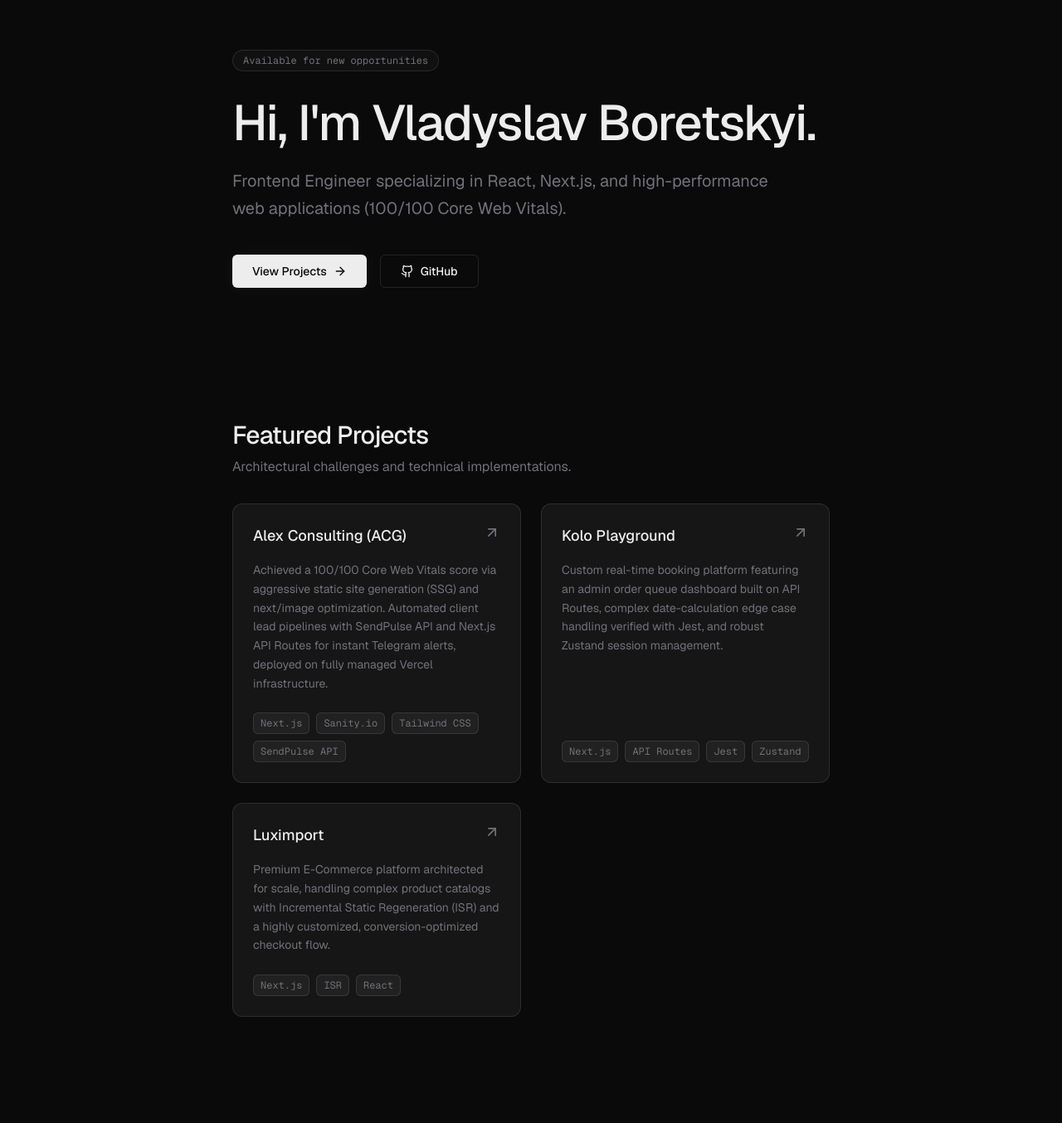
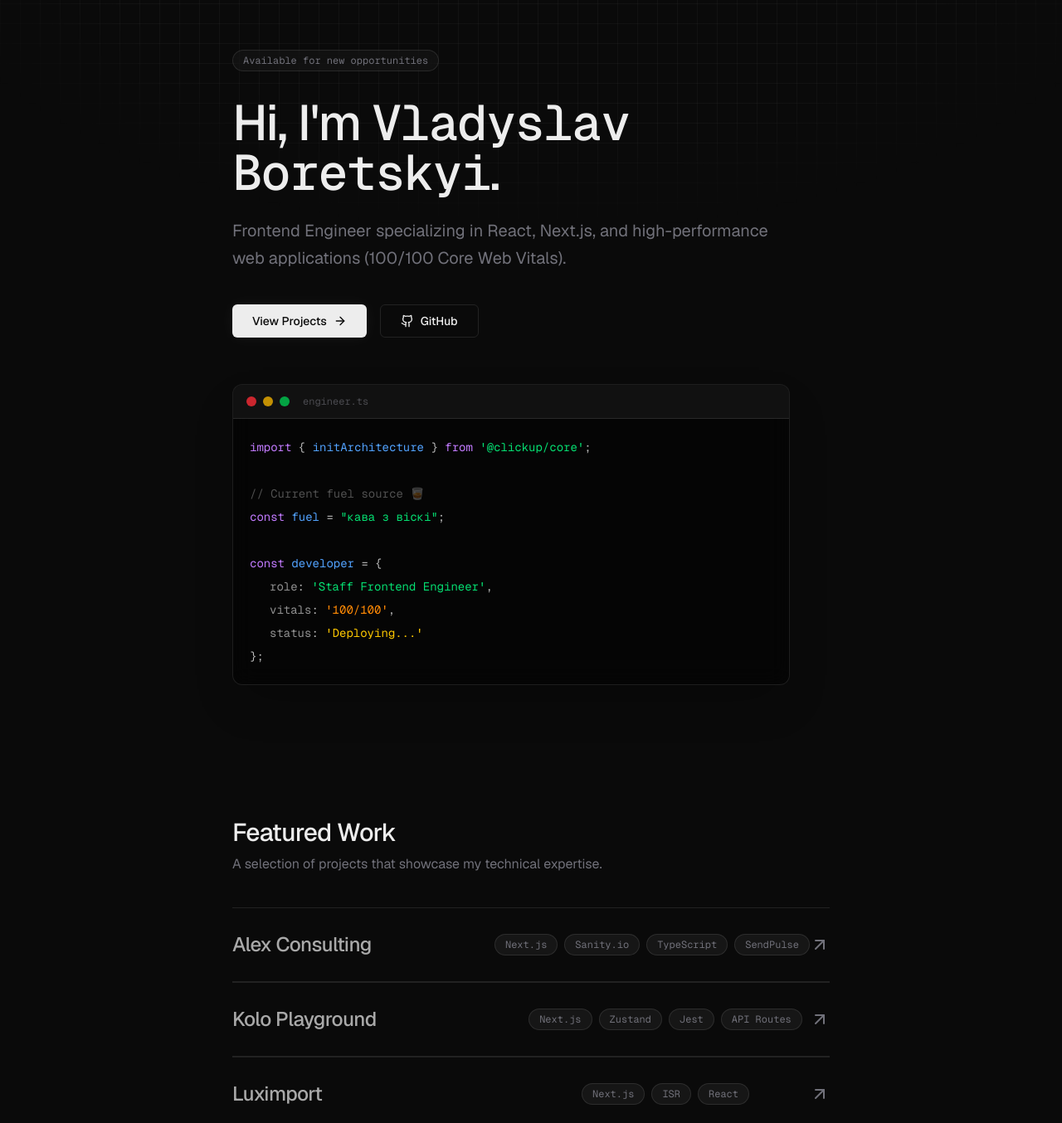
Before and after one commit to BoretskyVladyslav/boretskyi-dev-portfolio, a Next.js app: page / in a window 1280 px wide. Shown: the part 116-1470 px from the top of the page at 83% size. Built offline with nearby package versions, Linux system fonts and the light colour scheme.

Commit message:
feat: redesign projects to floating list and add premium micro-interactions

```diff
--- a/src/app/globals.css
+++ b/src/app/globals.css
@@ -17,6 +17,21 @@
   color-scheme: dark;
 }
 
+html {
+  scroll-behavior: smooth;
+  -ms-overflow-style: none;
+  scrollbar-width: none;
+}
+
+html::-webkit-scrollbar {
+  display: none;
+}
+
+::selection {
+  background: rgba(255, 255, 255, 0.9);
+  color: #000;
+}
+
 body {
   background-color: var(--color-background);
   color: var(--color-foreground);
--- a/src/app/layout.tsx
+++ b/src/app/layout.tsx
@@ -67,6 +67,16 @@ export default function RootLayout({
       style={{ colorScheme: "dark" }}
     >
       <body className="min-h-screen bg-background text-foreground antialiased selection:bg-white/20">
+        <div
+          className="pointer-events-none fixed inset-0 z-[-1] bg-[linear-gradient(to_right,#80808012_1px,transparent_1px),linear-gradient(to_bottom,#80808012_1px,transparent_1px)] bg-[size:24px_24px]"
+          style={{
+            maskImage:
+              "radial-gradient(ellipse 60% 50% at 50% 0%, #000 70%, transparent 100%)",
+            WebkitMaskImage:
+              "radial-gradient(ellipse 60% 50% at 50% 0%, #000 70%, transparent 100%)",
+          }}
+          aria-hidden="true"
+        />
         <div className="mx-auto max-w-3xl px-6 py-12 md:py-24">
           {children}
         </div>
--- a/src/components/Hero.tsx
+++ b/src/components/Hero.tsx
@@ -3,14 +3,13 @@
 import { motion, type Variants } from "framer-motion";
 import { ArrowRight } from "lucide-react";
 import { GithubIcon } from "@/components/icons";
+import { useTextScramble } from "@/hooks/useTextScramble";
 
 const container: Variants = {
   hidden: { opacity: 0 },
   show: {
     opacity: 1,
-    transition: {
-      staggerChildren: 0.15,
-    },
+    transition: { staggerChildren: 0.15 },
   },
 };
 
@@ -19,22 +18,20 @@ const item: Variants = {
   show: {
     opacity: 1,
     y: 0,
-    transition: {
-      type: "spring",
-      stiffness: 100,
-      damping: 15,
-    },
+    transition: { type: "spring", stiffness: 100, damping: 15 },
   },
 };
 
 export function Hero() {
+  const scrambledName = useTextScramble("Vladyslav Boretskyi", 900);
+
   return (
     <header className="flex flex-col items-start gap-6 pt-12 pb-16 md:pt-20">
       <motion.div
         variants={container}
         initial="hidden"
         animate="show"
-        className="flex flex-col items-start gap-6"
+        className="flex flex-col items-start gap-6 w-full"
       >
         <motion.span
           variants={item}
@@ -42,12 +39,21 @@ export function Hero() {
         >
           Available for new opportunities
         </motion.span>
+
         <motion.h1
           variants={item}
           className="text-4xl font-medium tracking-tight text-foreground sm:text-5xl md:text-6xl"
         >
-          Hi, I&apos;m Vladyslav Boretskyi.
+          Hi, I&apos;m{" "}
+          <span
+            className="font-mono text-foreground"
+            aria-label="Vladyslav Boretskyi"
+          >
+            {scrambledName}
+          </span>
+          .
         </motion.h1>
+
         <motion.p
           variants={item}
           className="max-w-2xl text-lg leading-relaxed text-muted-foreground md:text-xl"
@@ -82,6 +88,85 @@ export function Hero() {
             GitHub
           </motion.a>
         </motion.nav>
+
+        {/* Terminal code snippet */}
+        <motion.div
+          variants={item}
+          className="mt-8 w-full max-w-2xl overflow-hidden rounded-xl border border-white/10 bg-black/50 shadow-2xl backdrop-blur-md"
+          aria-hidden="true"
+        >
+          {/* Mac window chrome */}
+          <div className="flex items-center gap-2 border-b border-white/10 bg-white/5 px-4 py-3">
+            <div className="h-3 w-3 rounded-full bg-red-500/80" />
+            <div className="h-3 w-3 rounded-full bg-yellow-500/80" />
+            <div className="h-3 w-3 rounded-full bg-green-500/80" />
+            <span className="ml-2 font-mono text-xs text-muted-foreground/60">
+              engineer.ts
+            </span>
+          </div>
+
+          {/* Syntax-highlighted code */}
+          <div className="p-5 font-mono text-sm leading-7">
+            {/* Line 1 */}
+            <div>
+              <span className="text-purple-400">import</span>
+              <span className="text-foreground/80"> {"{ "}</span>
+              <span className="text-blue-400">initArchitecture</span>
+              <span className="text-foreground/80">{" }"}</span>
+              <span className="text-purple-400"> from </span>
+              <span className="text-green-400">&apos;@clickup/core&apos;</span>
+              <span className="text-foreground/80">;</span>
+            </div>
+
+            {/* Blank line */}
+            <div>&nbsp;</div>
+
+            {/* Comment line */}
+            <div className="text-white/30">
+              {"// Current fuel source 🥃"}
+            </div>
+
+            {/* fuel line */}
+            <div>
+              <span className="text-purple-400">const </span>
+              <span className="text-blue-400">fuel</span>
+              <span className="text-foreground/80"> = </span>
+              <span className="text-green-400">&quot;кава з віскі&quot;</span>
+              <span className="text-foreground/80">;</span>
+            </div>
+
+            {/* Blank line */}
+            <div>&nbsp;</div>
+
+            {/* developer object */}
+            <div>
+              <span className="text-purple-400">const </span>
+              <span className="text-blue-400">developer</span>
+              <span className="text-foreground/80"> = {"{"}</span>
+            </div>
+            <div className="pl-6">
+              <span className="text-foreground/60">role</span>
+              <span className="text-foreground/80">: </span>
+              <span className="text-green-400">&apos;Staff Frontend Engineer&apos;</span>
+              <span className="text-foreground/80">,</span>
+            </div>
+            <div className="pl-6">
+              <span className="text-foreground/60">vitals</span>
+              <span className="text-foreground/80">: </span>
+              <span className="text-orange-400">&apos;100/100&apos;</span>
+              <span className="text-foreground/80">,</span>
+            </div>
+            <div className="pl-6">
+              <span className="text-foreground/60">status</span>
+              <span className="text-foreground/80">: </span>
+              <span className="text-yellow-400">&apos;Deploying...&apos;</span>
+            </div>
+            <div>
+              <span className="text-foreground/80">{"}"}</span>
+              <span className="text-foreground/80">;</span>
+            </div>
+          </div>
+        </motion.div>
       </motion.div>
     </header>
   );
--- a/src/components/Projects.tsx
+++ b/src/components/Projects.tsx
@@ -1,116 +1,199 @@
 "use client";
 
-import { motion } from "framer-motion";
+import { useState, useRef } from "react";
+import { motion, useMotionValue, useSpring, AnimatePresence } from "framer-motion";
 import { ArrowUpRight } from "lucide-react";
 
 interface Project {
   title: string;
   link: string;
   tech: readonly string[];
-  architecture: string;
+  description: string;
+  /** Tailwind gradient classes for the floating preview swatch */
+  previewGradient: string;
+  /** Accent label shown in the preview card */
+  previewLabel: string;
 }
 
 const projects: readonly Project[] = [
   {
-    title: "Alex Consulting (ACG)",
+    title: "Alex Consulting",
     link: "https://buh.acg-ua.com",
-    tech: ["Next.js", "Sanity.io", "Tailwind CSS", "SendPulse API"],
-    architecture:
-      "Achieved a 100/100 Core Web Vitals score via aggressive static site generation (SSG) and next/image optimization. Automated client lead pipelines with SendPulse API and Next.js API Routes for instant Telegram alerts, deployed on fully managed Vercel infrastructure.",
+    tech: ["Next.js", "Sanity.io", "TypeScript", "SendPulse"],
+    description:
+      "Achieved a 100/100 Core Web Vitals score via aggressive SSG and next/image optimization. Automated lead pipelines with SendPulse API for instant Telegram alerts.",
+    previewGradient: "from-slate-700 via-slate-800 to-slate-900",
+    previewLabel: "ACG",
   },
   {
     title: "Kolo Playground",
     link: "https://koloplayground.com",
-    tech: ["Next.js", "API Routes", "Jest", "Zustand"],
-    architecture:
-      "Custom real-time booking platform featuring an admin order queue dashboard built on API Routes, complex date-calculation edge case handling verified with Jest, and robust Zustand session management.",
+    tech: ["Next.js", "Zustand", "Jest", "API Routes"],
+    description:
+      "Real-time booking platform with admin order dashboard, complex date-calculation verified with Jest, and robust Zustand session management.",
+    previewGradient: "from-emerald-900 via-teal-900 to-slate-900",
+    previewLabel: "KOLO",
   },
   {
     title: "Luximport",
     link: "https://luximport.org",
     tech: ["Next.js", "ISR", "React"],
-    architecture:
-      "Premium E-Commerce platform architected for scale, handling complex product catalogs with Incremental Static Regeneration (ISR) and a highly customized, conversion-optimized checkout flow.",
+    description:
+      "Premium E-Commerce platform built for scale with ISR product catalogs and a conversion-optimized checkout flow.",
+    previewGradient: "from-amber-900 via-orange-900 to-slate-900",
+    previewLabel: "LUX",
   },
 ];
 
+/** Floating preview card that follows the cursor inside each row */
+function FloatingPreview({
+  isVisible,
+  gradient,
+  label,
+}: {
+  isVisible: boolean;
+  gradient: string;
+  label: string;
+}) {
+  return (
+    <AnimatePresence>
+      {isVisible && (
+        <motion.div
+          key="preview"
+          initial={{ opacity: 0, scale: 0.85, y: 8 }}
+          animate={{ opacity: 1, scale: 1, y: 0 }}
+          exit={{ opacity: 0, scale: 0.85, y: 8 }}
+          transition={{ type: "spring", stiffness: 260, damping: 22 }}
+          className="pointer-events-none absolute z-50 overflow-hidden rounded-xl border border-white/10 shadow-2xl"
+          style={{ width: 180, height: 120 }}
+        >
+          <div
+            className={`flex h-full w-full items-center justify-center bg-gradient-to-br ${gradient}`}
+          >
+            <span className="font-mono text-xl font-bold tracking-widest text-white/30">
+              {label}
+            </span>
+          </div>
+        </motion.div>
+      )}
+    </AnimatePresence>
+  );
+}
+
+function ProjectRow({ project }: { project: Project }) {
+  const [hovered, setHovered] = useState(false);
+  const rowRef = useRef<HTMLDivElement>(null);
+
+  // Spring-physics cursor tracking
+  const rawX = useMotionValue(0);
+  const rawY = useMotionValue(0);
+  const springX = useSpring(rawX, { stiffness: 200, damping: 25 });
+  const springY = useSpring(rawY, { stiffness: 200, damping: 25 });
+
+  const handleMouseMove = (e: React.MouseEvent<HTMLDivElement>) => {
+    if (!rowRef.current) return;
+    const rect = rowRef.current.getBoundingClientRect();
+    rawX.set(e.clientX - rect.left - 90); // center the 180px wide preview
+    rawY.set(e.clientY - rect.top - 60);  // center the 120px tall preview
+  };
+
+  return (
+    <motion.div
+      ref={rowRef}
+      onMouseMove={handleMouseMove}
+      onMouseEnter={() => setHovered(true)}
+      onMouseLeave={() => setHovered(false)}
+      initial={{ opacity: 0, y: 12 }}
+      whileInView={{ opacity: 1, y: 0 }}
+      viewport={{ once: true, margin: "-80px" }}
+      transition={{ duration: 0.4, ease: "easeOut" }}
+      className="group relative border-b border-white/10 first:border-t"
+    >
+      {/* Floating cursor-tracked preview */}
+      <motion.div
+        className="pointer-events-none absolute z-50"
+        style={{ x: springX, y: springY }}
+      >
+        <FloatingPreview
+          isVisible={hovered}
+          gradient={project.previewGradient}
+          label={project.previewLabel}
+        />
+      </motion.div>
+
+      <a
+        href={project.link}
+        target="_blank"
+        rel="noopener noreferrer"
+        className="relative z-10 flex w-full flex-col gap-4 py-7 md:flex-row md:items-center md:gap-0"
+        aria-label={`View ${project.title}`}
+      >
+        {/* Title */}
+        <span
+          className={`flex-1 text-2xl font-medium tracking-tight transition-colors duration-200 ${
+            hovered ? "text-foreground" : "text-foreground/70"
+          }`}
+        >
+          {project.title}
+        </span>
+
+        {/* Tech tags — hidden on mobile, centered on desktop */}
+        <div className="hidden flex-1 items-center justify-center gap-2 md:flex">
+          {project.tech.map((t) => (
+            <span
+              key={t}
+              className="rounded-full border border-white/10 bg-white/5 px-3 py-1 font-mono text-xs text-muted-foreground transition-colors duration-200 group-hover:border-white/20 group-hover:text-foreground/80"
+            >
+              {t}
+            </span>
+          ))}
+        </div>
+
+        {/* Arrow */}
+        <div className="flex shrink-0 items-center justify-end">
+          <motion.div
+            animate={{ x: hovered ? 4 : 0, y: hovered ? -4 : 0 }}
+            transition={{ type: "spring", stiffness: 300, damping: 25 }}
+          >
+            <ArrowUpRight
+              className={`h-6 w-6 transition-colors duration-200 ${
+                hovered ? "text-foreground" : "text-muted-foreground"
+              }`}
+              aria-hidden="true"
+            />
+          </motion.div>
+        </div>
+      </a>
+    </motion.div>
+  );
+}
+
 export function Projects() {
   return (
-    <section
-      id="projects"
-      aria-labelledby="projects-heading"
-      className="flex flex-col gap-8 pt-16 md:pt-24"
-    >
+    <section id="projects" aria-labelledby="projects-heading" className="pt-16 md:pt-24">
       <motion.div
-        initial={{ opacity: 0, y: 20 }}
+        initial={{ opacity: 0, y: 10 }}
         whileInView={{ opacity: 1, y: 0 }}
         viewport={{ once: true, margin: "-100px" }}
-        transition={{ duration: 0.5, ease: "easeOut" }}
+        transition={{ duration: 0.4, ease: "easeOut" }}
+        className="mb-10"
       >
         <h2
           id="projects-heading"
           className="text-2xl font-medium tracking-tight text-foreground sm:text-3xl"
         >
-          Featured Projects
+          Featured Work
         </h2>
         <p className="mt-2 text-muted-foreground">
-          Architectural challenges and technical implementations.
+          A selection of projects that showcase my technical expertise.
         </p>
       </motion.div>
 
-      <div className="grid gap-6 sm:grid-cols-1 md:grid-cols-2">
-        {projects.map((project, index) => (
-          <motion.a
-            key={project.title}
-            href={project.link}
-            target="_blank"
-            rel="noopener noreferrer"
-            initial={{ opacity: 0, y: 10 }}
-            whileInView={{ opacity: 1, y: 0 }}
-            whileHover={{ y: -4, scale: 1.01 }}
-            viewport={{ once: true, margin: "-100px" }}
-            transition={{
-              duration: 0.4,
-              ease: "easeOut",
-              delay: index * 0.1,
-            }}
-            className="group relative flex h-full flex-col justify-between rounded-xl border border-white/10 bg-white/5 p-6 transition-colors duration-300 hover:border-white/20 hover:bg-white/10"
-          >
-            <div
-              className="absolute inset-0 rounded-xl bg-gradient-to-br from-white/5 to-transparent opacity-0 transition-opacity duration-300 group-hover:opacity-100"
-              aria-hidden="true"
-            />
-
-            <div className="relative z-10 flex flex-col gap-4">
-              <div className="flex items-start justify-between gap-4">
-                <h3 className="text-lg font-medium text-foreground">
-                  {project.title}
-                </h3>
-                <ArrowUpRight
-                  className="h-5 w-5 shrink-0 text-muted-foreground transition-transform duration-300 group-hover:-translate-y-1 group-hover:translate-x-1 group-hover:text-foreground"
-                  aria-hidden="true"
-                />
-              </div>
-
-              <p className="text-sm leading-relaxed text-muted-foreground">
-                {project.architecture}
-              </p>
-            </div>
-
-            <ul
-              className="relative z-10 mt-6 flex flex-wrap gap-2"
-              aria-label={`Technologies used in ${project.title}`}
-            >
-              {project.tech.map((tech) => (
-                <li
-                  key={tech}
-                  className="inline-flex items-center rounded-md border border-white/10 bg-white/5 px-2 py-1 font-mono text-xs text-muted-foreground transition-colors group-hover:border-white/20 group-hover:text-foreground"
-                >
-                  {tech}
-                </li>
-              ))}
-            </ul>
-          </motion.a>
+      <div role="list">
+        {projects.map((project) => (
+          <div key={project.title} role="listitem">
+            <ProjectRow project={project} />
+          </div>
         ))}
       </div>
     </section>
--- /dev/null
+++ b/src/components/SpotlightCard.tsx
@@ -0,0 +1,41 @@
+"use client";
+
+import { useRef, useState, ReactNode } from "react";
+import { motion, HTMLMotionProps } from "framer-motion";
+
+interface SpotlightCardProps extends HTMLMotionProps<"div"> {
+  children: ReactNode;
+  className?: string;
+}
+
+export function SpotlightCard({ children, className = "", ...props }: SpotlightCardProps) {
+  const divRef = useRef<HTMLDivElement>(null);
+  const [position, setPosition] = useState({ x: 0, y: 0 });
+  const [opacity, setOpacity] = useState(0);
+
+  const handleMouseMove = (e: React.MouseEvent<HTMLDivElement>) => {
+    if (!divRef.current) return;
+    const rect = divRef.current.getBoundingClientRect();
+    setPosition({ x: e.clientX - rect.left, y: e.clientY - rect.top });
+  };
+
+  return (
+    <motion.div
+      ref={divRef}
+      onMouseMove={handleMouseMove}
+      onMouseEnter={() => setOpacity(1)}
+      onMouseLeave={() => setOpacity(0)}
+      className={`relative overflow-hidden ${className}`}
+      {...props}
+    >
+      <div
+        className="pointer-events-none absolute -inset-px z-0 transition-opacity duration-300"
+        style={{
+          opacity,
+          background: `radial-gradient(600px circle at ${position.x}px ${position.y}px, rgba(255,255,255,0.06), transparent 40%)`,
+        }}
+      />
+      {children}
+    </motion.div>
+  );
+}
--- /dev/null
+++ b/src/hooks/useTextScramble.ts
@@ -0,0 +1,48 @@
+"use client";
+
+import { useState, useEffect } from "react";
+
+const CHARS = "!<>-_\\/[]{}—=+*^?#_";
+
+function randomChar(): string {
+  return CHARS[Math.floor(Math.random() * CHARS.length)];
+}
+
+export function useTextScramble(finalText: string, duration = 800): string {
+  const [displayText, setDisplayText] = useState(finalText);
+
+  useEffect(() => {
+    let frame = 0;
+    const totalFrames = Math.floor(duration / 30);
+    let raf: number;
+
+    const tick = () => {
+      frame++;
+      const progress = frame / totalFrames;
+
+      const next = finalText
+        .split("")
+        .map((char, i) => {
+          if (char === " ") return " ";
+          // Each character resolves at a staggered time based on its index
+          const revealAt = i / finalText.length;
+          if (progress > revealAt) return char;
+          return randomChar();
+        })
+        .join("");
+
+      setDisplayText(next);
+
+      if (frame < totalFrames) {
+        raf = requestAnimationFrame(tick);
+      } else {
+        setDisplayText(finalText);
+      }
+    };
+
+    raf = requestAnimationFrame(tick);
+    return () => cancelAnimationFrame(raf);
+  }, [finalText, duration]);
+
+  return displayText;
+}
```
Also changed, not shown: src/components/Experience.tsx (+9 -8 lines).
